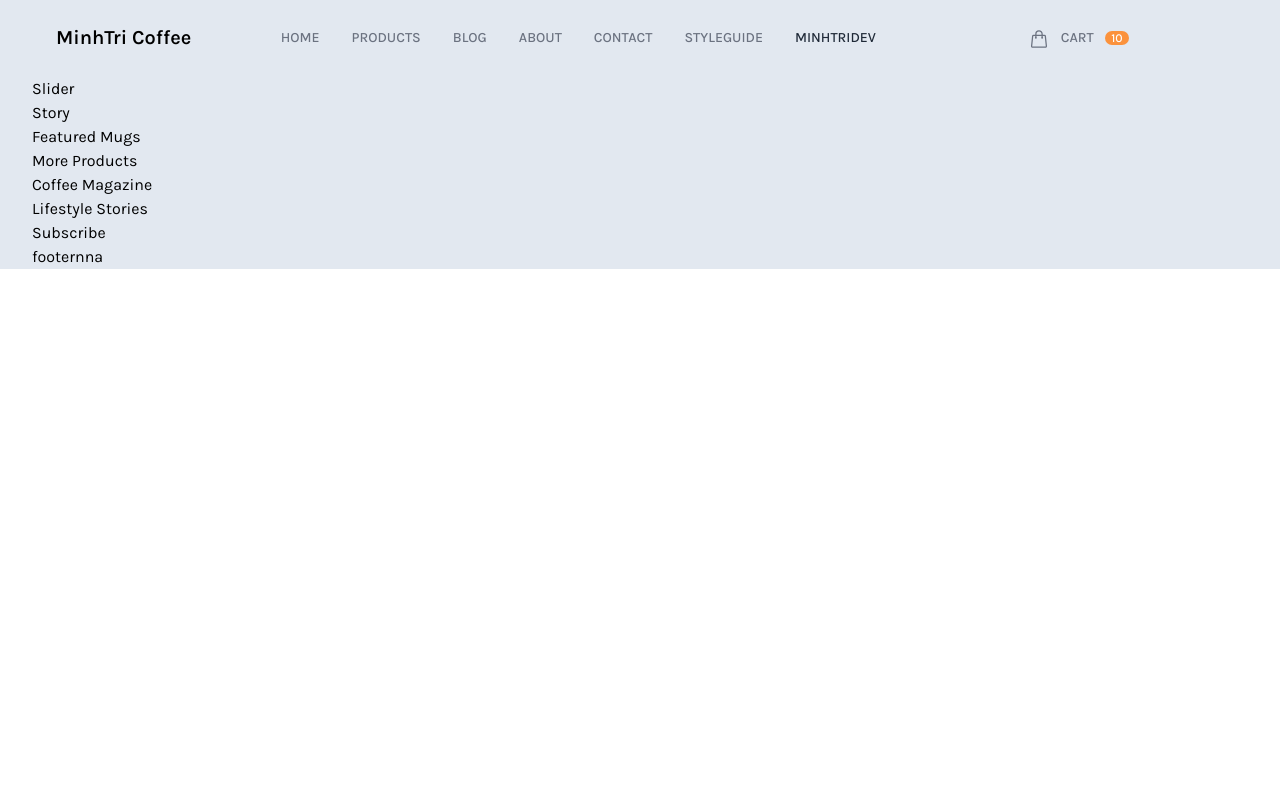
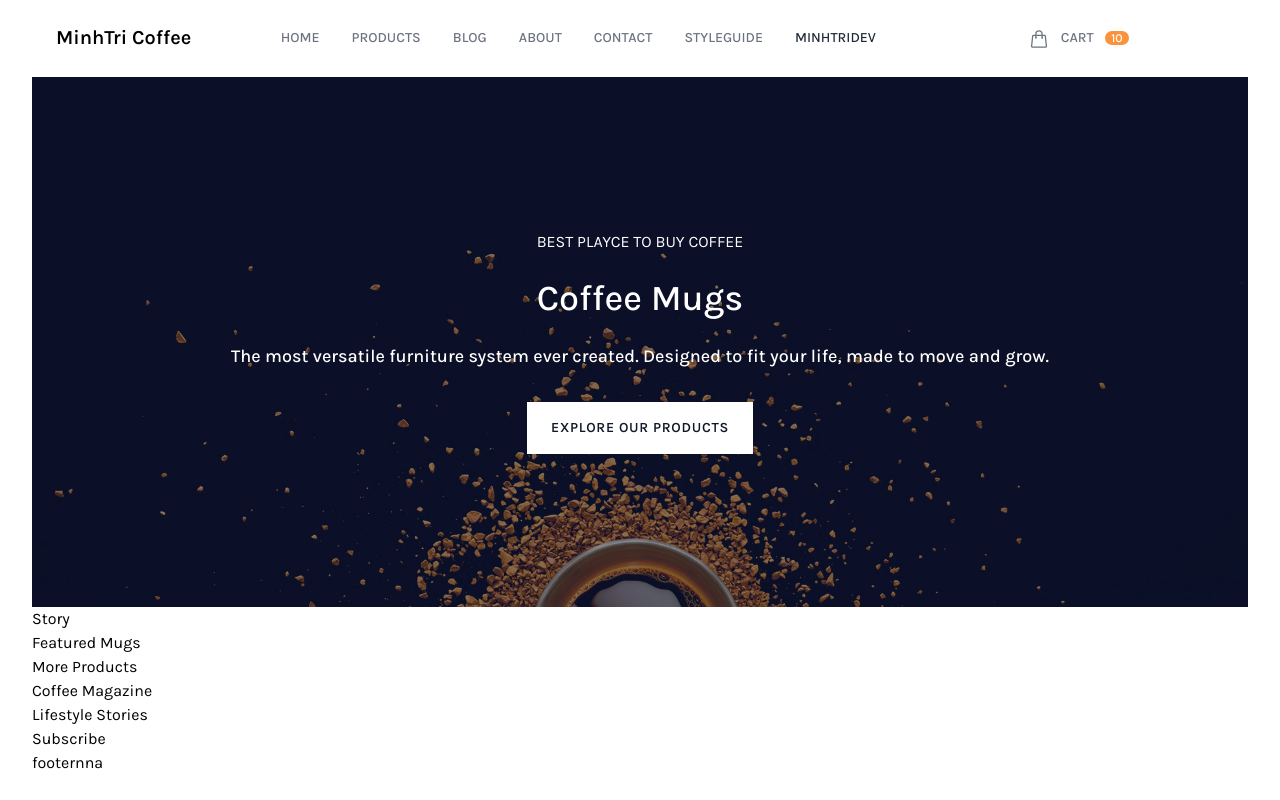
Before and after one commit to MinhTri2104tsa/CoffeeTailwind, a website: page public/index.html in a window 1280 px wide. Drawn offline with Linux system fonts and the light colour scheme.

Commit message:
Add Slider

```diff
--- a/public/index.html
+++ b/public/index.html
@@ -11,7 +11,7 @@
 </head>
 <body>
     <div class="root">
-        <div class="content-wrapper font-karla max-w-screen-2xl text-base mx-auto px-8 bg-slate-200">
+        <div class="content-wrapper font-karla max-w-screen-2xl text-base mx-auto px-8">
             <header class="p-6 mx-auto">
                 <nav class="flex flex-row justify-between items-center relative">
                     <div class="logo basics-2/6 text-center text-xl font-semibold cursor-pointer">
@@ -62,8 +62,27 @@
                 </nav>
             </header>
             <main>
-                <div class="slider">
-                    Slider
+                <div class="slider h-[530px] bg-[url('./img/favicon/slider_coffee.jpg')] bg-cover bg-no-repeat bg-bottom ">
+                   <div class="w-full h-full flex justify-center items-center bg-gray-900 bg-opacity-50">
+                        <div class="mx-16 text-white text-center">
+                            <div class="uppercase mb-6">
+                                Best playce to buy coffee
+                            </div>
+                            <div class="font-medium text-4xl mb-6">
+                                Coffee Mugs
+                            </div>
+                            <div class="font-medium text-lg mb-8">
+                                The most versatile furniture system ever created. Designed to fit your life, made to move and grow.
+                            </div>
+                            <div class='flex justify-center items-center'>
+                                <div class="uppercase bg-white text-gray-900 w-max tracking-wider text-sm py-4 px-6 font-semibold cursor-pointer hover:bg-gray-200 transition-all duration-300">
+                                    Explore our products
+
+                                </div>
+                            </div>
+                        </div>
+
+                   </div>
                 </div> <!-- End slider -->
                 <div class="story">
                     Story
--- a/tailwind.config.js
+++ b/tailwind.config.js
@@ -17,6 +17,9 @@ module.exports = {
       },
       animation: {
         slideDown: 'slideDown 0.4s ease-in-out'
+      },
+      backgroundImage: {
+        'slider-coffee': "url('./img/favicon/slider_coffee.jpg')"
       }
     },
   },
```
Also changed, not shown: public/img/favicon/slider_coffee.jpg (added), public/output.css.
